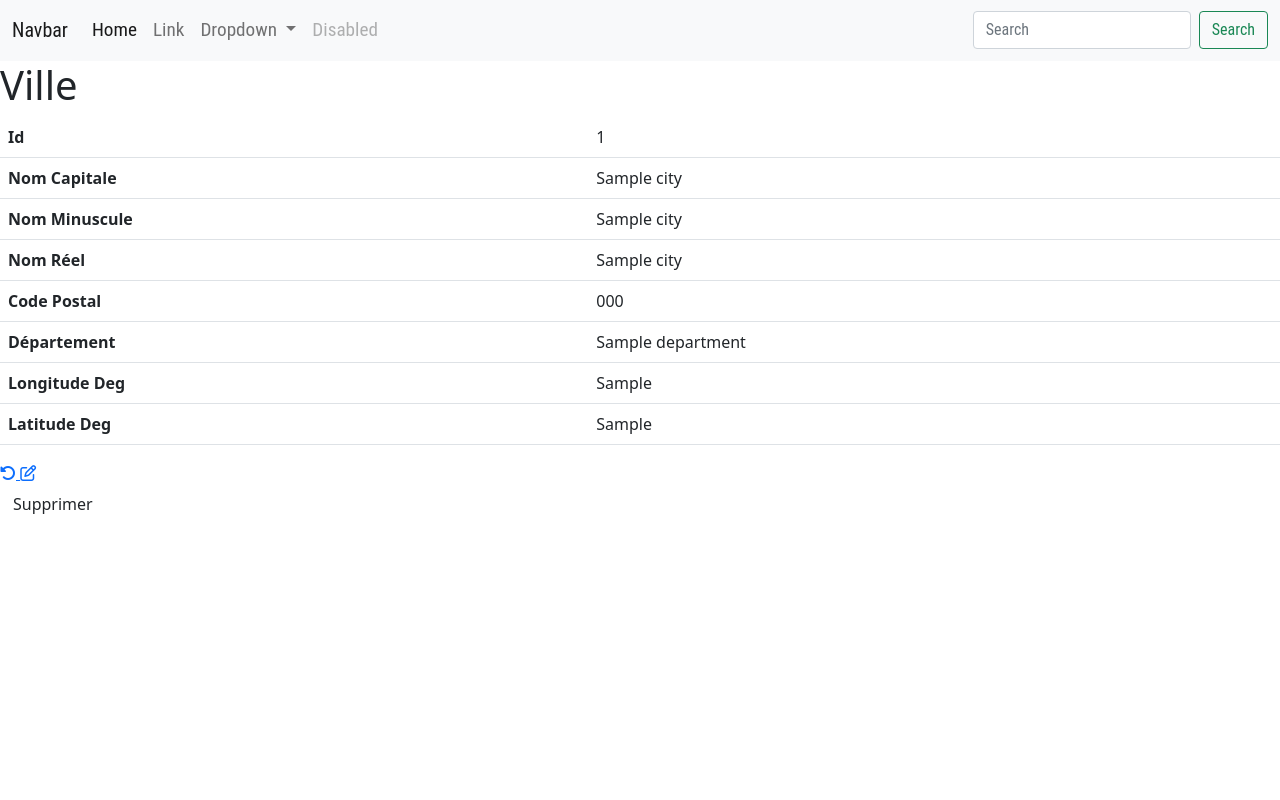
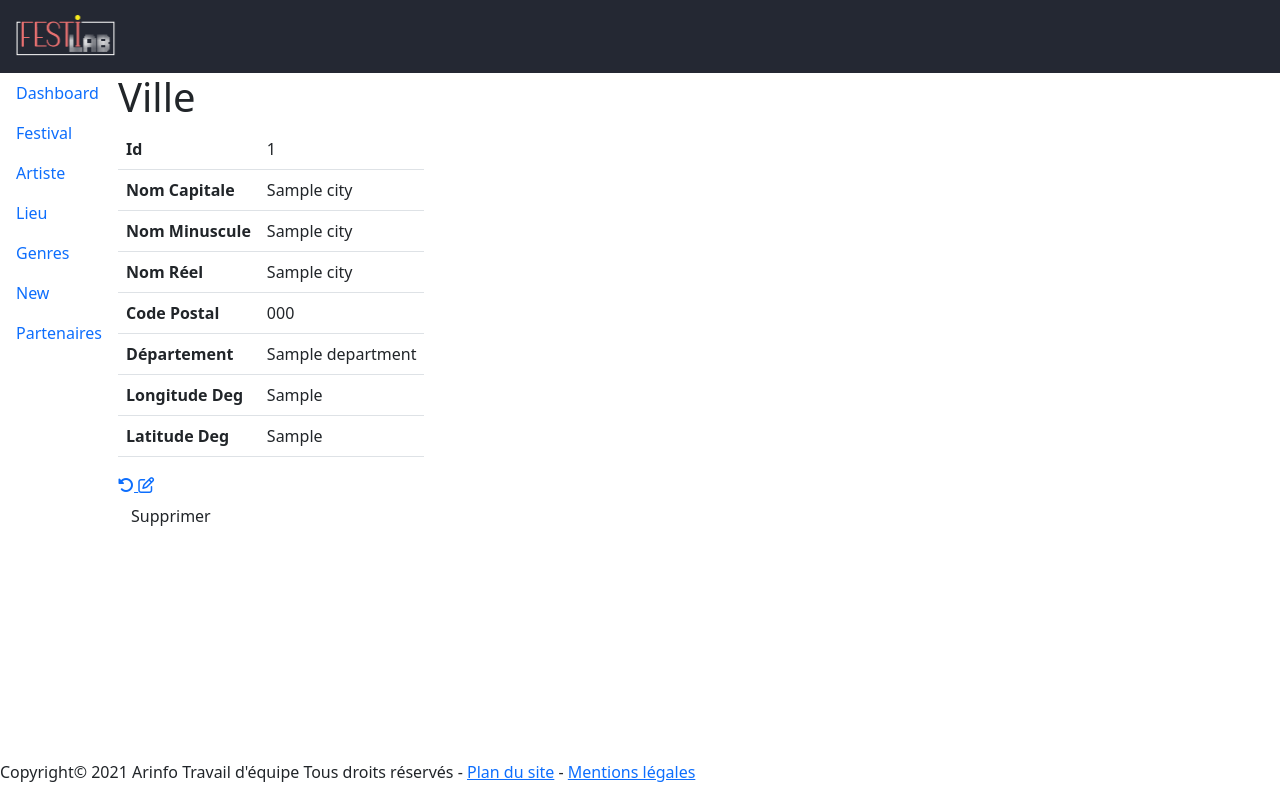
Before and after one commit to Eta374/FestiLab, a PHP site: template templates/cities/show.html.twig in a window 1280 px wide. Run offline with PHP 8.4, Linux system fonts and the light colour scheme; the template is opened without the code that fills it: most values are stand-ins (such as "Sample title", 1, 10 or a date in 2020); some libraries are stand-ins or nearby versions.

Commit message:
base admin menu

```diff
--- a/templates/baseAdmin.html.twig
+++ b/templates/baseAdmin.html.twig
@@ -4,54 +4,71 @@
 		<meta charset="UTF-8">
 		<meta http-equiv="X-UA-Compatible" content="IE=edge">
 		<meta name="viewport" content="width=device-width, initial-scale=1.0">
-        <title>{% block title %}Welcome!{% endblock %}</title>
+		<title>
+			{% block title %}Welcome!
+			{% endblock %}
+		</title>
 		{# Start link css files #}
 		<link rel="stylesheet" href="{{ asset('css/bootstrap.css') }}">
-        <link rel="stylesheet" href="{{ asset('css/app.css') }}">
-        {# End link css files #}
-        {# Start link js files #}
-    		<script src="https://kit.fontawesome.com/cb109f8570.js" crossorigin="anonymous"></script>
+		<link rel="stylesheet" href="{{ asset('css/app.css') }}">{# End link css files #}
+		{# Start link js files #}<script src="https://kit.fontawesome.com/cb109f8570.js" crossorigin="anonymous"> </script>
 		<script src="{{ asset('public\js\bootstrap.bundle.min.js') }}"></script>
+		<link href="https://cdn.jsdelivr.net/npm/bootstrap@5.0.2/dist/css/bootstrap.min.css" rel="stylesheet" integrity="sha384-EVSTQN3/azprG1Anm3QDgpJLIm9Nao0Yz1ztcQTwFspd3yD65VohhpuuCOmLASjC" crossorigin="anonymous">
+
 		<script src="{{ asset('public\js\app.js') }}"></script>
 		{# End link js files #}
 	</head>
 	<body>
-        <nav class="navbar navbar-expand-lg navbar-light bg-light">
+		<header>
+			<nav class="navbar navbar-expand-lg navbar-dark bg-dark-custom">
 				<div class="container-fluid">
-              <a class="navbar-brand" href="#">Navbar</a>
-              <button class="navbar-toggler" type="button" data-bs-toggle="collapse" data-bs-target="#navbarSupportedContent" aria-controls="navbarSupportedContent" aria-expanded="false" aria-label="Toggle navigation">
-                <span class="navbar-toggler-icon"></span>
-              </button>
-              <div class="collapse navbar-collapse" id="navbarSupportedContent">
-                <ul class="navbar-nav me-auto mb-2 mb-lg-0">
-                  <li class="nav-item">
-                    <a class="nav-link active" aria-current="page" href="#">Home</a>
-                  </li>
-                  <li class="nav-item">
-                    <a class="nav-link" href="#">Link</a>
-                  </li>
-                  <li class="nav-item dropdown">
-                    <a class="nav-link dropdown-toggle" href="#" id="navbarDropdown" role="button" data-bs-toggle="dropdown" aria-expanded="false">
-                      Dropdown
-                    </a>
-                    <ul class="dropdown-menu" aria-labelledby="navbarDropdown">
-                      <li><a class="dropdown-item" href="#">Action</a></li>
-                      <li><a class="dropdown-item" href="#">Another action</a></li>
-                      <li><hr class="dropdown-divider"></li>
-                      <li><a class="dropdown-item" href="#">Something else here</a></li>
-                    </ul>
-                  </li>
-                  <li class="nav-item">
-                    <a class="nav-link disabled" href="#" tabindex="-1" aria-disabled="true">Disabled</a>
-                  </li>
-                </ul>
-                <form class="d-flex">
-                  <input class="form-control me-2" type="search" placeholder="Search" aria-label="Search">
-                  <button class="btn btn-outline-success" type="submit">Search</button>
-                </form>
-              </div>
+					<a class="navbar-brand" href="{{ path('home') }}"><img class="w-25 img-fluid" src="{{ asset('img/Festilab.png')}}" alt="FestiLab"></a>
+					{# <p class="pseudo">Bienvenue {{ app.user.pseudo }}</p> #}
 				</div>
 			</nav>
+		</header>
+		<section class="d-flex flex-row">
+
+			<nav class="nav gche flex-column">
+				<a class="nav-link navbarAd" href="{{ path('user_index') }}">Dashboard</a>
+				<a class="nav-link navbarAd"
+        {# href="{{ path('festivals_index') }}" #}
+        >Festival</a>
+				<a class="nav-link navbarAd" href="{{ path('artists_index') }}">Artiste</a>
+				<a class="nav-link navbarAd" href="{{ path('places_index') }}">Lieu</a>
+				{% if is_granted("ROLE_ADMIN") %}
+					<a class="nav-link navbarAd" href="{{ path('cities_index') }}">Ville</a>
+					<a class="nav-link navbarAd" href="{{ path('departments_index') }}">Département</a>
+				{% endif %}
+				<a class="nav-link navbarAd"
+        {# href="{{ path('kinds_index') }}" #}
+        >Genres</a>
+				{% if is_granted("ROLE_ADMIN") %}
+					<a class="nav-link navbarAd" href="{{ path('publics_index') }}">Publique</a>
+				{% endif %}
+				<a class="nav-link navbarAd"
+        {# href="{{ path('news_index') }}" #}
+        >New</a>
+				<a class="nav-link navbarAd"
+        {# href="{{ path('patners_index') }}" #}
+        >Partenaires</a>
+				{% if is_granted("ROLE_ADMIN") %}
+					<a class="nav-link navbarAd" href="{{ path('user_index') }}">Utilisateur</a>
+					<a class="nav-link navbarAd" href="{{ path('contactUs_index') }}">Contact</a>
+				{% endif %}
+			</nav>
+
+			<article>
 				{% block body %}{% endblock %}
+			</article>
+		</section>
+		<footer class="fixed-bottom mt-5">
+			<p class="copyright">Copyright© 2021 Arinfo Travail d'équipe Tous droits réservés -
+				<a href="#">Plan du site</a>
+				-
+				<a href="#">Mentions légales</a>
+			</p>
+			<script src="https://cdn.jsdelivr.net/npm/bootstrap@5.0.2/dist/js/bootstrap.bundle.min.js" integrity="sha384-MrcW6ZMFYlzcLA8Nl+NtUVF0sA7MsXsP1UyJoMp4YLEuNSfAP+JcXn/tWtIaxVXM" crossorigin="anonymous"></script>
+		</footer>
 	</body>
 </html>
```
Also changed, not shown: templates/baseAdmin.twig (deleted). Lines whose indentation alone changed are shown as unchanged.
